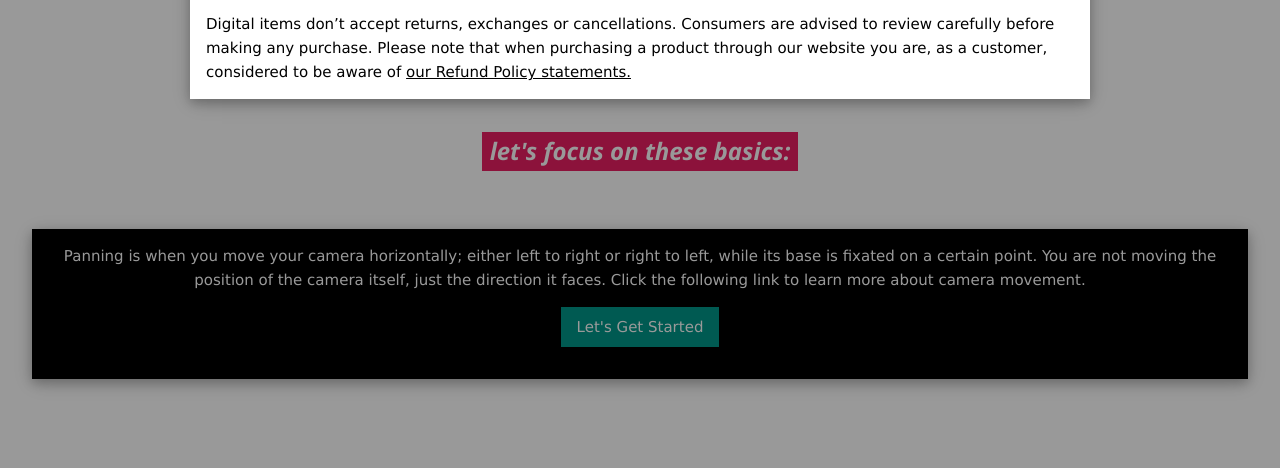
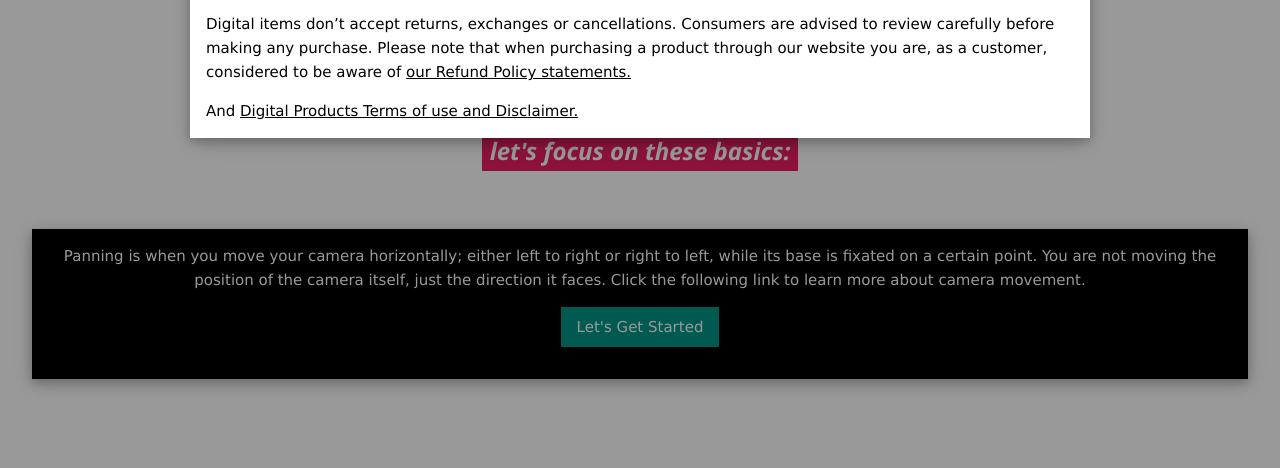
Before and after one commit to b2tisase/CM, a plain HTML site: page index.html in a window 1280 px wide. Both pictures are taken after a click on the button "Let's Get Started". Shown: the part 332-800 px from the top of the page. Drawn offline with nearby package versions, Linux system fonts and the light colour scheme; a script that the page names is missing.

Commit message:
Update index.html

```diff
--- a/index.html
+++ b/index.html
@@ -238,6 +238,9 @@ body, html {
           class="w3-hover-text-red"> our Refund Policy statements.  <br> </a></p>
 
 
+ <p> <i class="" class="code"  class="w3-text-grey"  ></i> And <a href=" https://www.bitews.com/disclaimer " target="_blank" class="w3-hover-text-green" > Digital Products Terms of use and Disclaimer. </a></p>
+
+
         <!-- <input class="w3-input w3-border" type="text" placeholder="How many?"> -->
 
        <!--  <p><label><i class="fa fa-user"></i> Send To</label></p> -->
```
